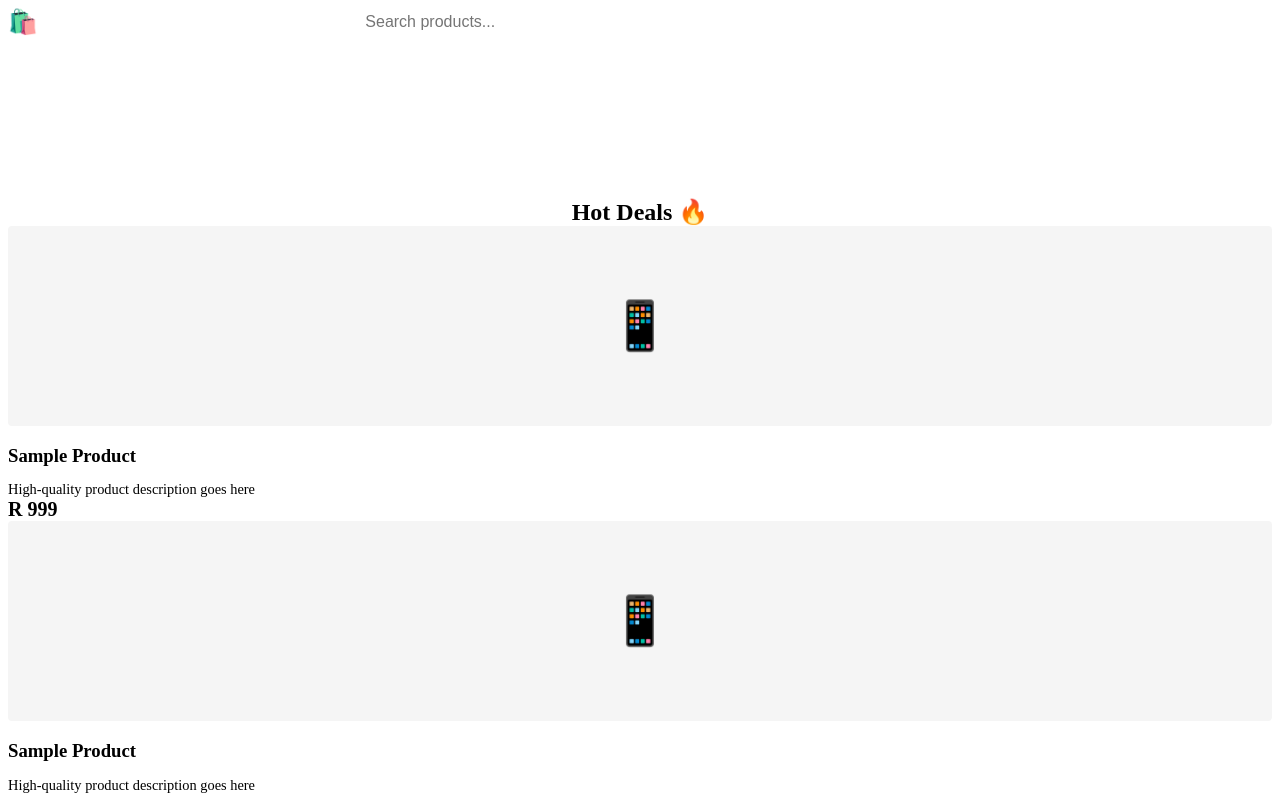
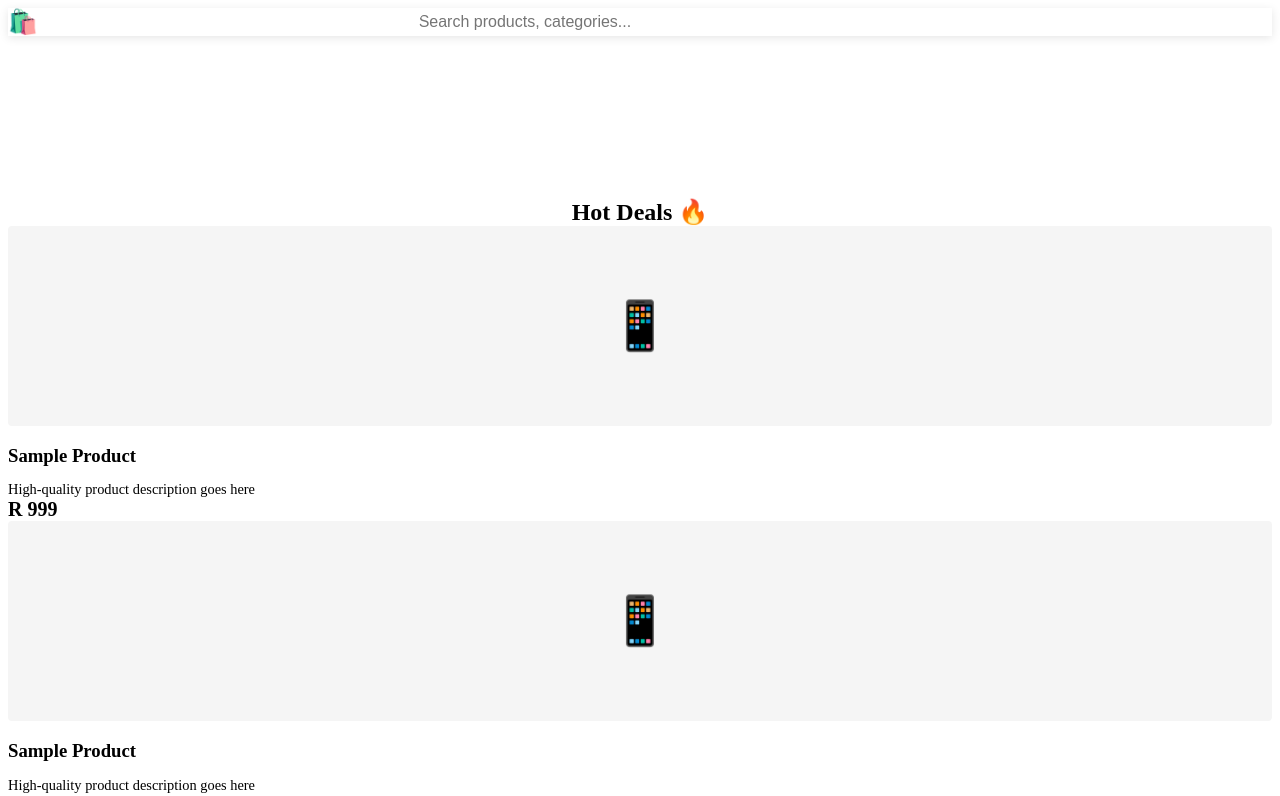
Before and after one commit to mokohogastavias/storefront, a React (Vite) app: page / in a window 1280 px wide. Shown: the top 796 px of the page. Built offline with nearby package versions, Linux system fonts and the light colour scheme.

Commit message:
Update Header.jsx

```diff
--- a/src/components/Header.jsx
+++ b/src/components/Header.jsx
@@ -8,7 +8,8 @@ export default function Header() {
       padding: 'var(--space-md) 0',
       position: 'sticky',
       top: 0,
-      zIndex: 100
+      zIndex: 100,
+      boxShadow: '0 2px 10px rgba(0,0,0,0.1)'
     }}>
       <div className="container">
         <div style={{
@@ -22,20 +23,23 @@ export default function Header() {
             color: 'white',
             textDecoration: 'none',
             fontSize: '1.5rem',
-            fontWeight: 'bold'
+            fontWeight: 'bold',
+            display: 'flex',
+            alignItems: 'center',
+            gap: 'var(--space-sm)'
           }}>
-            🛍️ YourStore
+            🛍️ PlugMeUp
           </Link>
 
           {/* Search Bar */}
-          <div style={{ flex: 1, maxWidth: '600px' }}>
+          <div style={{ flex: 1, maxWidth: '500px' }}>
             <input
               type="text"
-              placeholder="Search products..."
+              placeholder="Search products, categories..."
               style={{
                 width: '100%',
                 padding: 'var(--space-sm) var(--space-md)',
-                borderRadius: '4px',
+                borderRadius: '24px',
                 border: 'none',
                 fontSize: '1rem'
               }}
```
